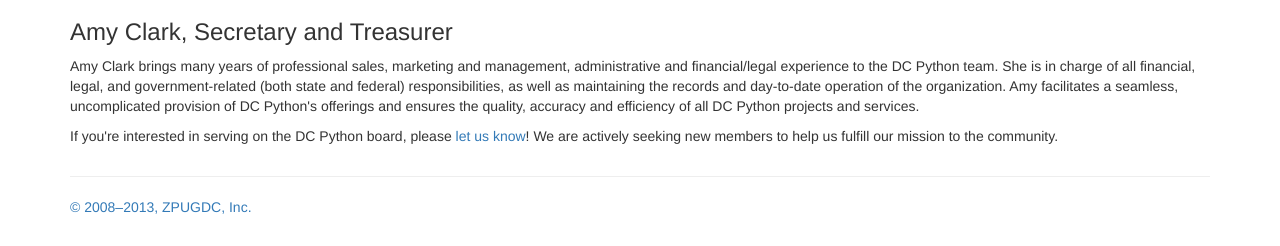
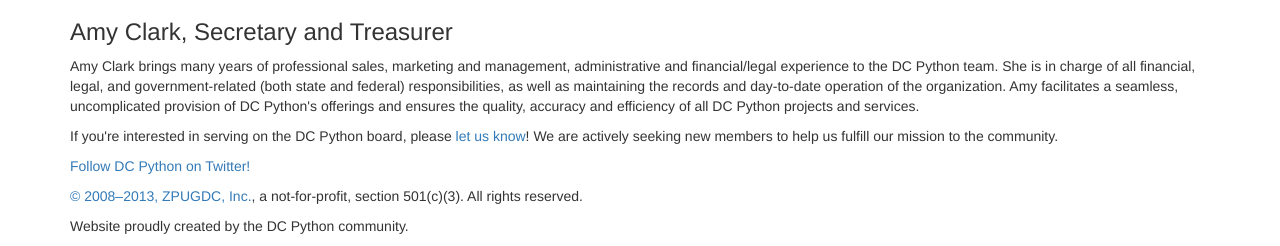
Before and after one commit to ohimors/dcpython-django, a Django app: page /about in a window 1280 px wide. Shown: the part 2667-2913 px from the top of the page. Before the commit the page ends 2881 px from the top, so only its background shows below. Run offline with Django 3.2, Linux system fonts and the light colour scheme; parts of the project's set-up code (start-up, migrations or seed data) failed here and were passed over; some libraries are stand-ins or nearby versions.

Commit message:
update footer and navigation

```diff
--- a/app/templates/app/base.html
+++ b/app/templates/app/base.html
@@ -19,17 +19,18 @@
             <span class="icon-bar"></span>
             <span class="icon-bar"></span>
           </button>
-          <a class="navbar-brand" href="/">DC Python</a>
+          <a class="navbar-brand" href="/" rel="home">DC Python</a>
         </div>
         <div class="navbar-collapse collapse">
           <ul class="nav navbar-nav">
-            <li {% if active == "home" %}class="active"{% endif %}><a href="/">Home</a></li>
+            <li {% if active == "home" %}class="active"{% endif %}><a href="/" rel="home">Home</a></li>
             <li {% if active == "events" %}class="active"{% endif %}><a href="/events">Events</a></li>
             <li {% if active == "donate" %}class="active"{% endif %}><a href="/donate">Donate</a></li>
+            <!--<li {% if active == "deals" %}class="active"{% endif %}><a href="/deals">Member Deals</a></li>
+            <li {% if active == "blog" %}class="active"{% endif %}><a href="/blog">Blog</a></li>-->
+            <li {% if active == "resources" %}class="active"{% endif %}><a href="/resources">Resources</a></li>
             <li {% if active == "about" %}class="active"{% endif %}><a href="/about">About Us</a></li>
-            <li {% if active == "deals" %}class="active"{% endif %}><a href="/deals">Member Deals</a></li>
-            <li {% if active == "blog" %}class="active"{% endif %}><a href="/blog">Blog</a></li>
-            <li {% if active == "resources" %}class="active"{% endif %}><a href="/resources">Resources</a></li>
+            <li {% if active == "contact" %}class="active"{% endif %}><a href="/contact">Contact Us</a></li>
           </ul>
         </div><!--/.navbar-collapse -->
       </div>
@@ -37,10 +38,11 @@
 
     {% block content %}{% endblock %}
 
-    <div class="container">
-      <hr>
+    <div class="container footer">
       <footer>
-        <p><a href="/legal">&copy; 2008&ndash;{% now "Y" %}, ZPUGDC, Inc.</a></p>
+        <p><a rel="me" href="https://twitter.com/dcpython">Follow DC Python on Twitter!</a></p>
+        <p><a href="/legal">&copy; 2008&ndash;{% now "Y" %}, ZPUGDC, Inc.</a>, a not-for-profit, section 501(c)(3). All rights reserved.</p>
+        <p>Website proudly created by the DC Python community.</p>
       </footer>
     </div> <!-- /container -->
 </body>
```
